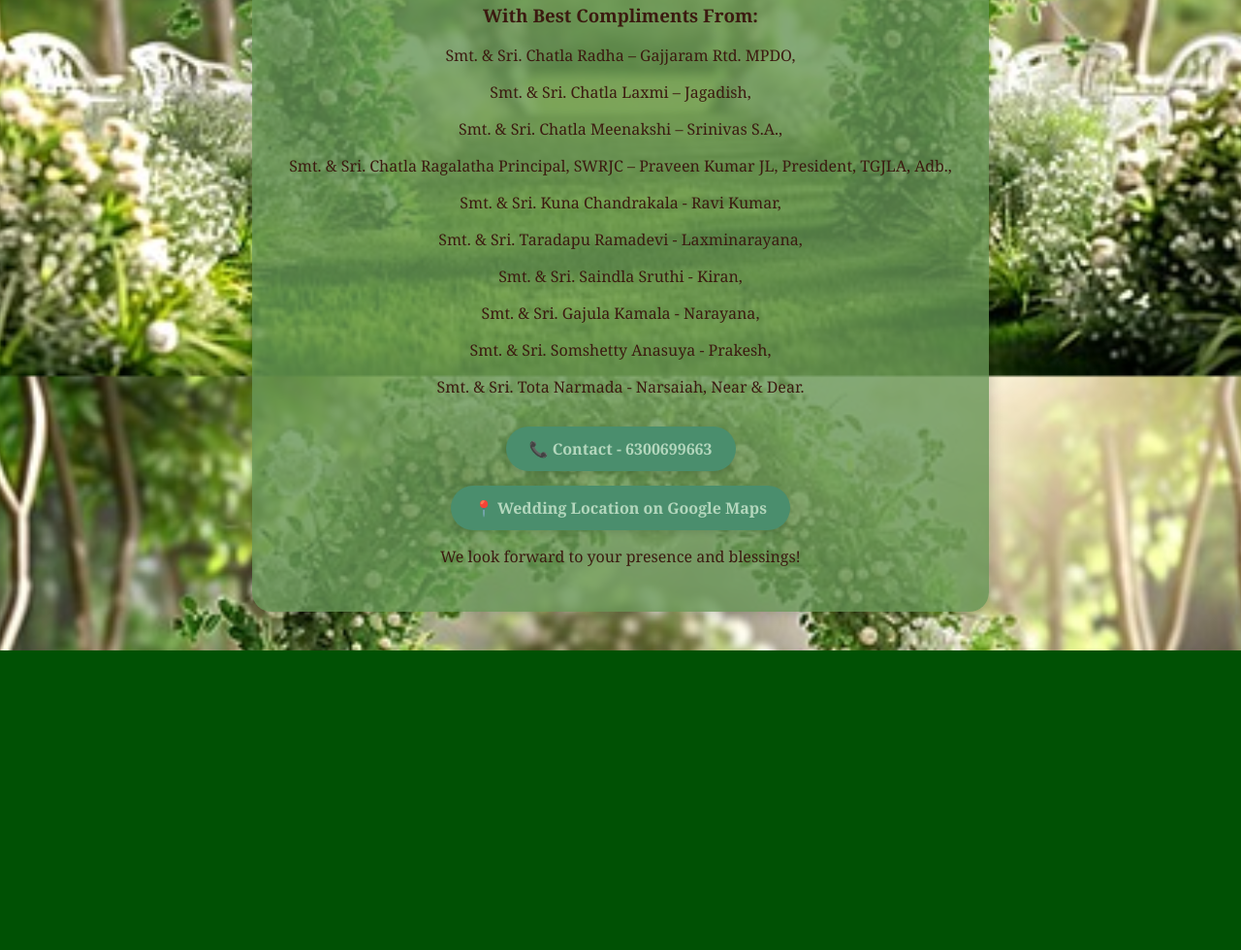
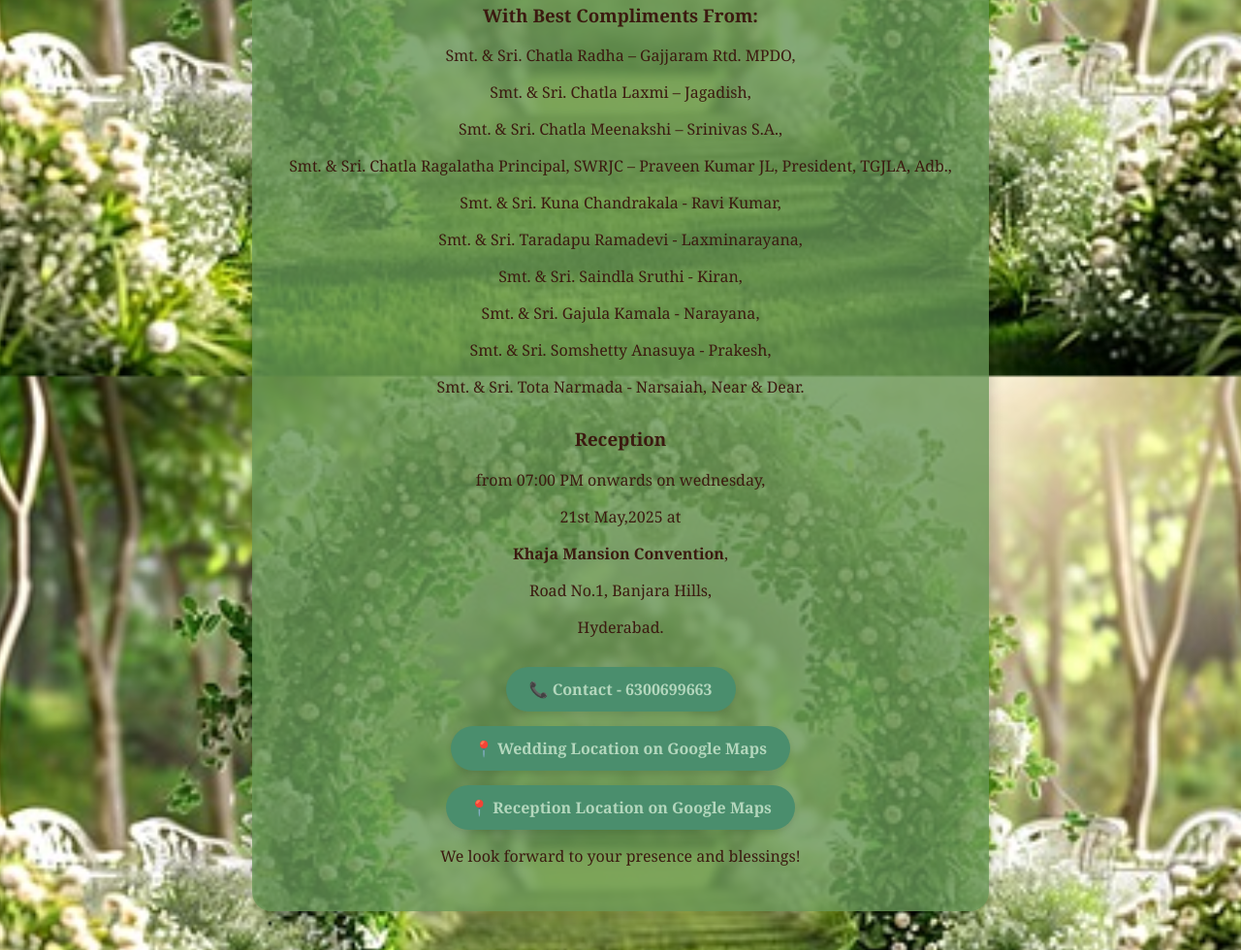
Before and after one commit to adarshanumula7/Wedding_Invitation, a plain HTML site: page index.html in a window 1280 px wide. Shown: the part 1212-2192 px from the top of the page at 97% size. Before the commit the page ends 1883 px from the top, so only its background shows below. Drawn offline with Linux system fonts and the light colour scheme.

Commit message:
Update index.html

```diff
--- a/index.html
+++ b/index.html
@@ -66,6 +66,15 @@
 
       </section>
 
+      <section class="reception">
+        <h3>Reception</h3>
+        <p>from 07:00 PM onwards on wednesday,</p>
+        <p>21st May,2025 at</p>
+        <p><b>Khaja Mansion Convention</b>,</p>
+        <p>Road No.1, Banjara Hills,</p>
+        <p>Hyderabad.</p>
+    </section>
+
       <section class="contact">
         <div class="contact-buttons">
           <a class="button" href="tel:+916300699663">
@@ -73,6 +82,9 @@
           </a>
           <a class ="button" href="https://www.google.com/maps?q=Sagar+Convention,+Sofinagar,+Nirmal" target="_blank">
             📍 Wedding Location on Google Maps
+          </a>
+          <a class ="button" href="https://maps.app.goo.gl/4yTRYeUD5pLdExD89?g_st=aw" target="_blank">
+            📍 Reception Location on Google Maps
           </a>
         </div>
       </section>
```
